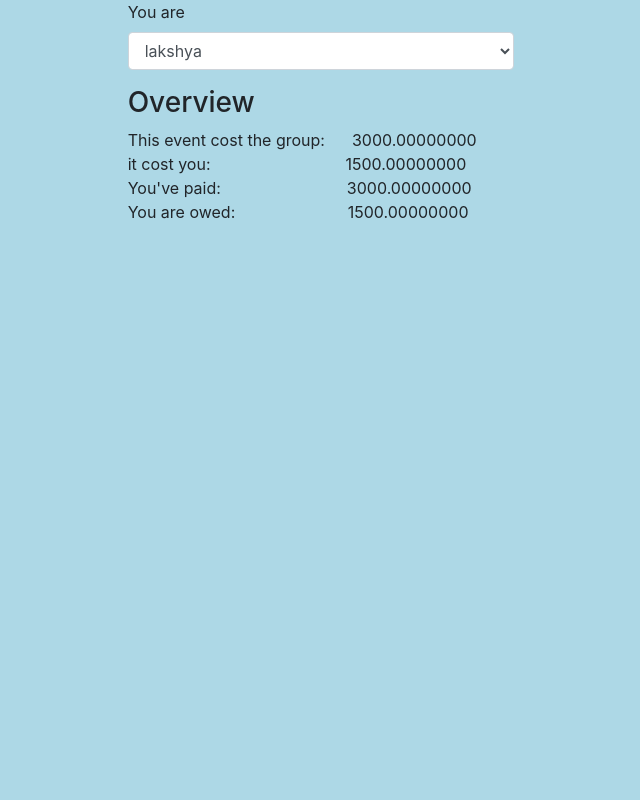
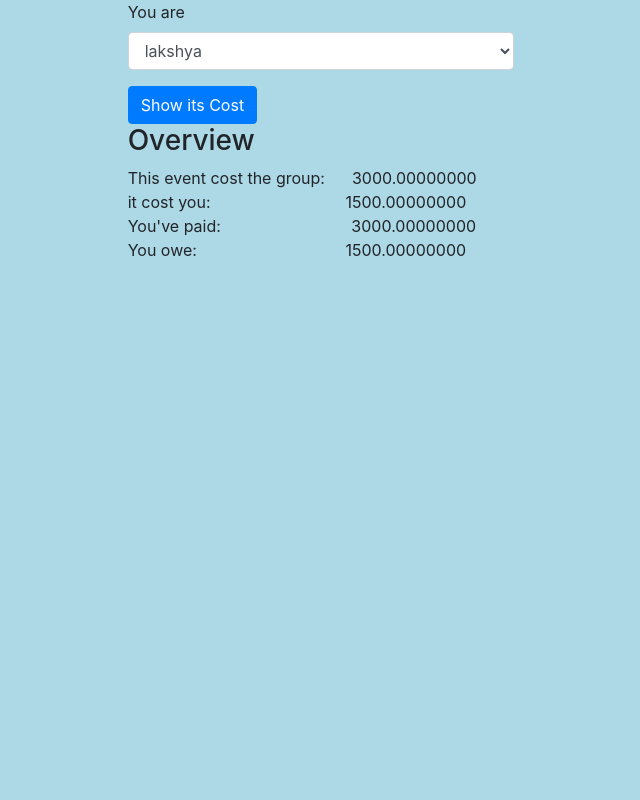
Before and after one commit to lakshyatm/DSC, a Django app: page /second/third/ in a window 1280 px wide. Shown: the part 56-856 px from the top of the page, without its empty margins (304-944 px from the left). Run offline with Django 3.2, Linux system fonts and the light colour scheme; data comes from the database, SQL or seed files in the repository; some libraries are stand-ins or nearby versions.

Commit message:
Update third.html

```diff
--- a/templates/third.html
+++ b/templates/third.html
@@ -3,7 +3,8 @@
 
 <div class="row bg">
     <div class="col-md-4 offset-md-4">
-
+        <form action="{% url 'fourth' %}" method="post">
+        {% csrf_token %}
         <div class="form-group">
             <label for="exampleFormControlSelect1">You are</label>
             <select class="form-control" name="sel" id="exampleFormControlSelect1">
@@ -11,17 +12,21 @@
                 <option>{{ n2 }}</option>
             </select>
         </div>
-
-
+        <button type="submit" class="btn btn-primary">Show its Cost</button>
+        </form>
 <h3>Overview</h3>
 
 This event cost the group: &nbsp;&nbsp;&nbsp;&nbsp; {{ e1 }}
 <br>
 it cost you: &nbsp;&nbsp;&nbsp;&nbsp;&nbsp;&nbsp;&nbsp;&nbsp;&nbsp;&nbsp;&nbsp;&nbsp;&nbsp;&nbsp;&nbsp;&nbsp;&nbsp;&nbsp;&nbsp;&nbsp;&nbsp;&nbsp;&nbsp;&nbsp;&nbsp;&nbsp;&nbsp;&nbsp;   {{ e2 }}
 <br>
-You've paid: &nbsp;&nbsp;&nbsp;&nbsp;&nbsp;&nbsp;&nbsp;&nbsp;&nbsp;&nbsp;&nbsp;&nbsp;&nbsp;&nbsp;&nbsp;&nbsp;&nbsp;&nbsp;&nbsp;&nbsp;&nbsp;&nbsp;&nbsp;&nbsp;&nbsp;&nbsp;   {{ e3 }}
+You've paid: &nbsp;&nbsp;&nbsp;&nbsp;&nbsp;&nbsp;&nbsp;&nbsp;&nbsp;&nbsp;&nbsp;&nbsp;&nbsp;&nbsp;&nbsp;&nbsp;&nbsp;&nbsp;&nbsp;&nbsp;&nbsp;&nbsp;&nbsp;&nbsp;&nbsp;&nbsp;&nbsp;   {{ e3 }}
 <br>
+{% if fi == n1 %}
 You are owed: &nbsp;&nbsp;&nbsp;&nbsp;&nbsp;&nbsp;&nbsp;&nbsp;&nbsp;&nbsp;&nbsp;&nbsp;&nbsp;&nbsp;&nbsp;&nbsp;&nbsp;&nbsp;&nbsp;&nbsp;&nbsp;&nbsp;&nbsp;  {{ e4 }}
+{% else %}
+You owe: &nbsp;&nbsp;&nbsp;&nbsp;&nbsp;&nbsp;&nbsp;&nbsp;&nbsp;&nbsp;&nbsp;&nbsp;&nbsp;&nbsp;&nbsp;&nbsp;&nbsp;&nbsp;&nbsp;&nbsp;&nbsp;&nbsp;&nbsp;&nbsp;&nbsp;&nbsp;&nbsp;&nbsp;&nbsp;&nbsp;&nbsp;  {{ e4 }}
+{% endif %}
 </div>
 </div>
 
```
